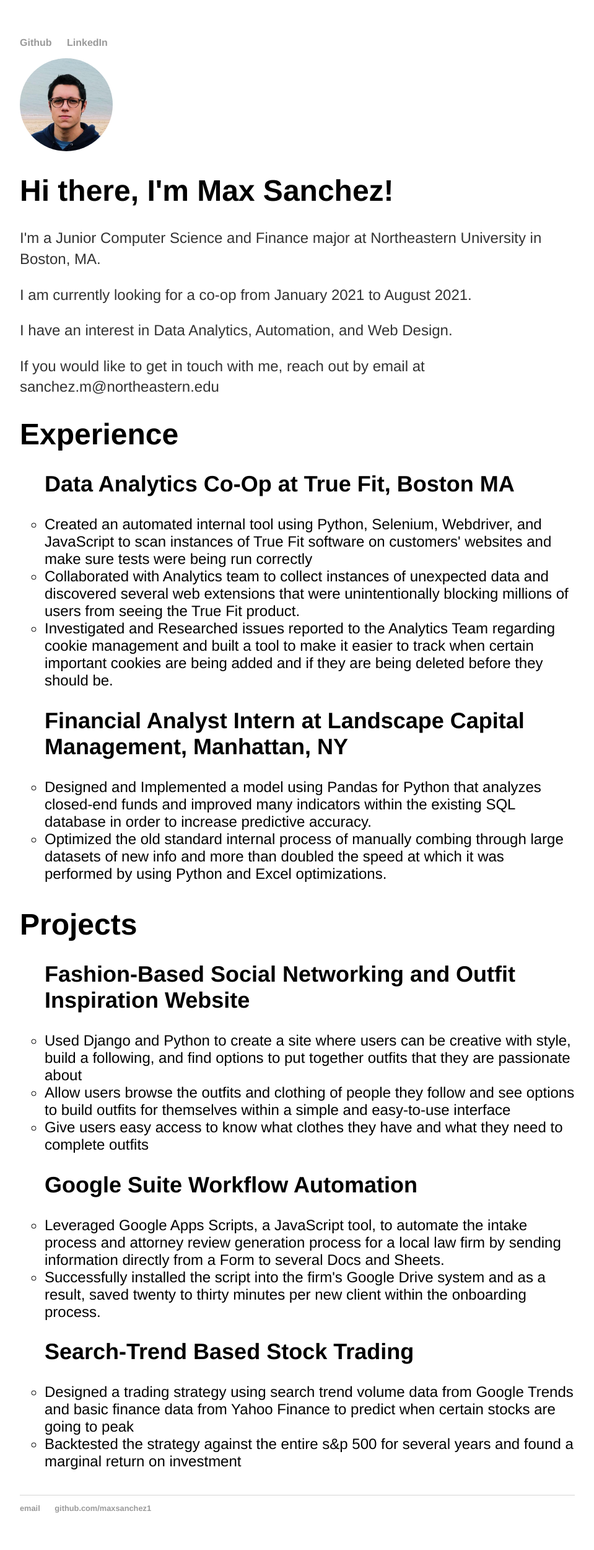
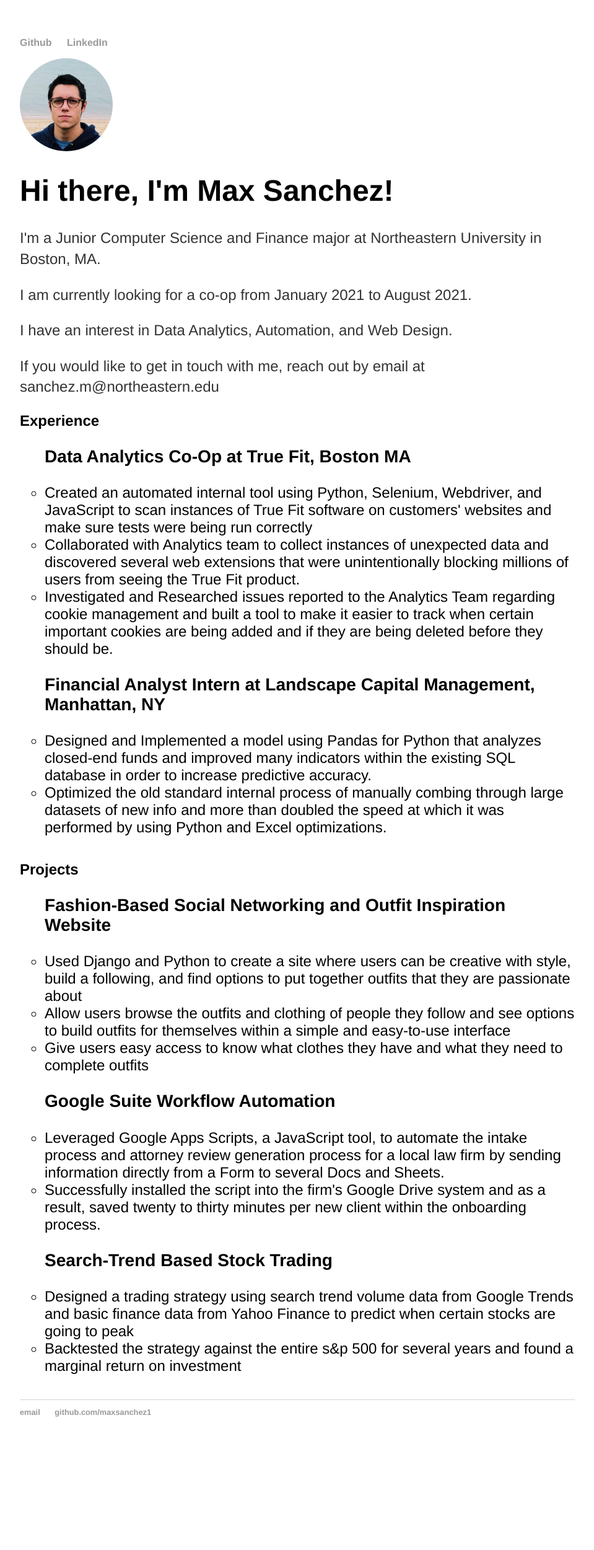
Before and after one commit to MaxSanchez1/maxsanchez1.github.io, a Jekyll site: the page built from index.html, in a window 1280 px wide. Shown: the whole page at 62% size, without its empty margins (160-1119 px from the left). Built offline with Jekyll 4.4.1, drawn with Linux system fonts in a browser that asks for light colours; after the commit the page ends 2346 px from its top, so only the background shows below that.

```diff
--- a/index.html
+++ b/index.html
@@ -12,29 +12,29 @@ title: Max Sanchez
 </div><!-- /.content -->
 
 <div class="content">
-	<h1>Experience</h1>
+	<h2>Experience</h2>
 	<ul class="posts">
-		<h2>Data Analytics Co-Op at True Fit, Boston MA</h2>
+		<h3>Data Analytics Co-Op at True Fit, Boston MA</h3>
 		<li>Created an automated internal tool using Python, Selenium, Webdriver, and JavaScript to scan instances of True Fit software on customers' websites and make sure tests were being run correctly</li>
 		<li>Collaborated with Analytics team to collect instances of unexpected data and discovered several web extensions that were unintentionally blocking millions of users from seeing the True Fit product.</li>
 		<li>Investigated and Researched issues reported to the Analytics Team regarding cookie management and built a tool to make it easier to track when certain important cookies are being added and if they are being deleted before they should be.
-		<h2>Financial Analyst Intern at Landscape Capital Management, Manhattan, NY</h2>
+		<h3>Financial Analyst Intern at Landscape Capital Management, Manhattan, NY</h3>
 		<li>Designed and Implemented a model using Pandas for Python that analyzes closed-end funds and improved many indicators within the existing SQL database in order to increase predictive accuracy.</li>
 		<li>Optimized the old standard internal process of manually combing through large datasets of new info and more than doubled the speed at which it was performed by using Python and Excel optimizations.</li>
 	</ul>
 </div><!-- /.content -->
 
 <div class="content">
-	<h1>Projects</h1>
+	<h2>Projects</h2>
 	<ul class="posts">
-		<h2>Fashion-Based Social Networking and Outfit Inspiration Website</h2>
+		<h3>Fashion-Based Social Networking and Outfit Inspiration Website</h3>
 		<li>Used Django and Python to create a site where users can be creative with style, build a following, and find options to put together outfits that they are passionate about</li>
 		<li>Allow users browse the outfits and clothing of people they follow and see options to build outfits for themselves within a simple and easy-to-use interface</li>
 		<li>Give users easy access to know what clothes they have and what they need to complete outfits</li>
-		<h2>Google Suite Workflow Automation</h2>
+		<h3>Google Suite Workflow Automation</h3>
 		<li>Leveraged Google Apps Scripts, a JavaScript tool, to automate the intake process and attorney review generation process for a local law firm by sending information directly from a Form to several Docs and Sheets.</li>
 		<li>Successfully installed the script into the firm's Google Drive system and as a result, saved twenty to thirty minutes per new client within the onboarding process.</li>
-		<h2>Search-Trend Based Stock Trading</h2>
+		<h3>Search-Trend Based Stock Trading</h3>
 		<li>Designed a trading strategy using search trend volume data from Google Trends and basic finance data from Yahoo Finance to predict when certain stocks are going to peak</li>
 		<li>Backtested the strategy against the entire s&p 500 for several years and found a marginal return on investment</li>
 	</ul>
```
